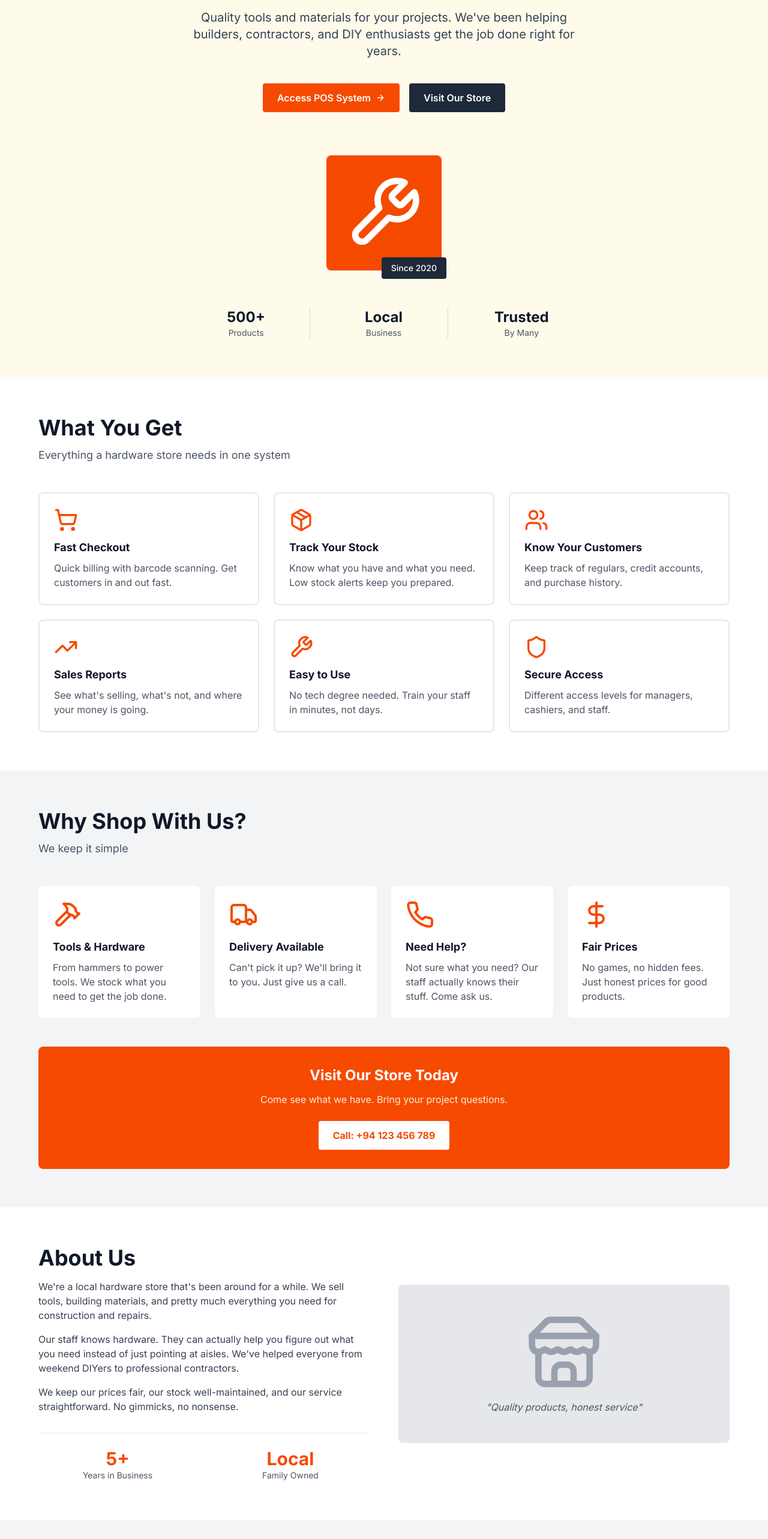
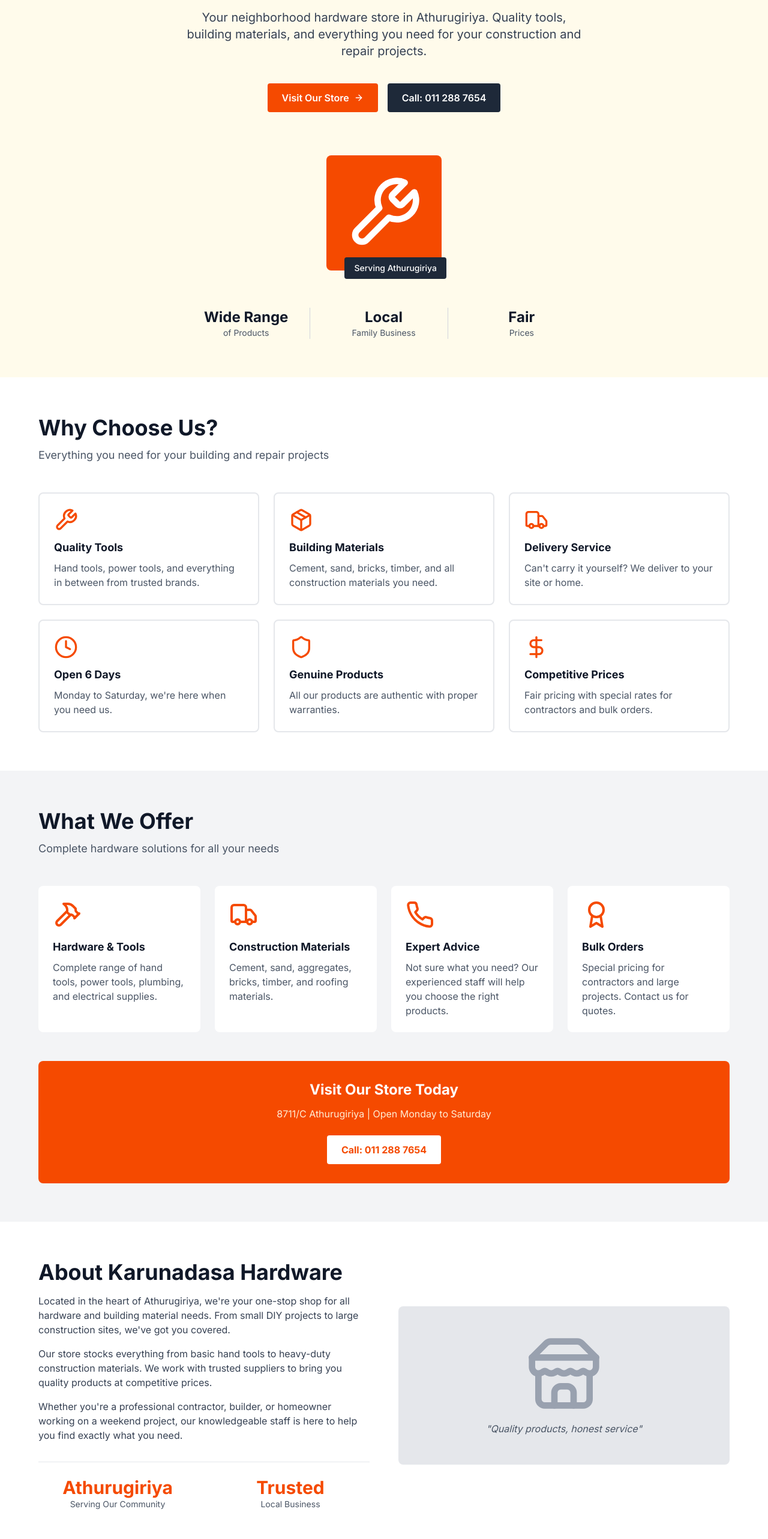
Before and after one commit to AdeepaK2/is_karunadasa_hardware, a Next.js app: page / in a window 1280 px wide. Shown: the part 180-2746 px from the top of the page at 60% size. Built offline with nearby package versions, Linux system fonts and the light colour scheme.

Commit message:
Refactor code structure for improved readability and maintainability

```diff
--- a/src/components/landing/About.tsx
+++ b/src/components/landing/About.tsx
@@ -9,33 +9,35 @@
         <div className="grid lg:grid-cols-2 gap-12 items-center">
           <div>
             <h2 className="text-3xl md:text-4xl font-bold text-gray-900 dark:text-white mb-4">
-              About Us
+              About Karunadasa Hardware
             </h2>
             <div className="space-y-4 text-gray-700 dark:text-gray-300">
               <p>
-                We're a local hardware store that's been around for a while. We sell tools,
-                building materials, and pretty much everything you need for construction and repairs.
+                Located in the heart of Athurugiriya, we're your one-stop shop for all hardware
+                and building material needs. From small DIY projects to large construction sites,
+                we've got you covered.
               </p>
               <p>
-                Our staff knows hardware. They can actually help you figure out what you need
-                instead of just pointing at aisles. We've helped everyone from weekend DIYers
-                to professional contractors.
+                Our store stocks everything from basic hand tools to heavy-duty construction
+                materials. We work with trusted suppliers to bring you quality products at
+                competitive prices.
               </p>
               <p>
-                We keep our prices fair, our stock well-maintained, and our service straightforward.
-                No gimmicks, no nonsense.
+                Whether you're a professional contractor, builder, or homeowner working on a
+                weekend project, our knowledgeable staff is here to help you find exactly
+                what you need.
               </p>
             </div>
 
             <div className="mt-8 pt-6 border-t border-gray-200 dark:border-gray-700">
               <div className="grid grid-cols-2 gap-6 text-center">
                 <div>
-                  <div className="text-3xl font-bold text-orange-600 dark:text-orange-500">5+</div>
-                  <div className="text-sm text-gray-600 dark:text-gray-400">Years in Business</div>
+                  <div className="text-3xl font-bold text-orange-600 dark:text-orange-500">Athurugiriya</div>
+                  <div className="text-sm text-gray-600 dark:text-gray-400">Serving Our Community</div>
                 </div>
                 <div>
-                  <div className="text-3xl font-bold text-orange-600 dark:text-orange-500">Local</div>
-                  <div className="text-sm text-gray-600 dark:text-gray-400">Family Owned</div>
+                  <div className="text-3xl font-bold text-orange-600 dark:text-orange-500">Trusted</div>
+                  <div className="text-sm text-gray-600 dark:text-gray-400">Local Business</div>
                 </div>
               </div>
             </div>
--- a/src/components/landing/Contact.tsx
+++ b/src/components/landing/Contact.tsx
@@ -38,8 +38,7 @@
                 <div>
                   <h3 className="font-bold text-gray-900 dark:text-white mb-1">Store Location</h3>
                   <p className="text-gray-600 dark:text-gray-400">
-                    123 Hardware Street<br />
-                    Building District, City 12345<br />
+                    8711/C Athurugiriya<br />
                     Sri Lanka
                   </p>
                 </div>
@@ -50,8 +49,7 @@
                 <div>
                   <h3 className="font-bold text-gray-900 dark:text-white mb-1">Call Us</h3>
                   <p className="text-gray-600 dark:text-gray-400">
-                    +94 123 456 789<br />
-                    +94 987 654 321
+                    011 288 7654
                   </p>
                 </div>
               </div>
--- a/src/components/landing/Features.tsx
+++ b/src/components/landing/Features.tsx
@@ -1,37 +1,37 @@
 'use client';
 
-import { ShoppingCart, Package, Users, TrendingUp, Wrench, Shield } from 'lucide-react';
+import { Wrench, Package, Truck, Shield, Clock, DollarSign } from 'lucide-react';
 
 const features = [
   {
-    icon: ShoppingCart,
-    title: 'Fast Checkout',
-    description: 'Quick billing with barcode scanning. Get customers in and out fast.',
+    icon: Wrench,
+    title: 'Quality Tools',
+    description: 'Hand tools, power tools, and everything in between from trusted brands.',
   },
   {
     icon: Package,
-    title: 'Track Your Stock',
-    description: 'Know what you have and what you need. Low stock alerts keep you prepared.',
+    title: 'Building Materials',
+    description: 'Cement, sand, bricks, timber, and all construction materials you need.',
   },
   {
-    icon: Users,
-    title: 'Know Your Customers',
-    description: 'Keep track of regulars, credit accounts, and purchase history.',
+    icon: Truck,
+    title: 'Delivery Service',
+    description: 'Can\'t carry it yourself? We deliver to your site or home.',
   },
   {
-    icon: TrendingUp,
-    title: 'Sales Reports',
-    description: 'See what\'s selling, what\'s not, and where your money is going.',
-  },
-  {
-    icon: Wrench,
-    title: 'Easy to Use',
-    description: 'No tech degree needed. Train your staff in minutes, not days.',
+    icon: Clock,
+    title: 'Open 6 Days',
+    description: 'Monday to Saturday, we\'re here when you need us.',
   },
   {
     icon: Shield,
-    title: 'Secure Access',
-    description: 'Different access levels for managers, cashiers, and staff.',
+    title: 'Genuine Products',
+    description: 'All our products are authentic with proper warranties.',
+  },
+  {
+    icon: DollarSign,
+    title: 'Competitive Prices',
+    description: 'Fair pricing with special rates for contractors and bulk orders.',
   },
 ];
 
@@ -41,10 +41,10 @@
       <div className="max-w-6xl mx-auto">
         <div className="mb-12">
           <h2 className="text-3xl md:text-4xl font-bold text-gray-900 dark:text-white mb-3">
-            What You Get
+            Why Choose Us?
           </h2>
           <p className="text-lg text-gray-600 dark:text-gray-300">
-            Everything a hardware store needs in one system
+            Everything you need for your building and repair projects
           </p>
         </div>
 
--- a/src/components/landing/Hero.tsx
+++ b/src/components/landing/Hero.tsx
@@ -13,23 +13,23 @@
           </h1>
 
           <p className="text-lg sm:text-xl text-gray-700 dark:text-gray-300 max-w-2xl mx-auto">
-            Quality tools and materials for your projects. We've been helping builders,
-            contractors, and DIY enthusiasts get the job done right for years.
+            Your neighborhood hardware store in Athurugiriya. Quality tools, building materials,
+            and everything you need for your construction and repair projects.
           </p>
 
           <div className="flex flex-col sm:flex-row gap-4 justify-center items-center pt-4">
-            <Link
-              href="/login"
+            <a
+              href="#contact"
               className="inline-flex items-center gap-2 px-6 py-3 bg-orange-600 hover:bg-orange-700 text-white font-semibold rounded transition-colors"
             >
-              Access POS System
+              Visit Our Store
               <ArrowRight className="w-4 h-4" />
-            </Link>
+            </a>
             <a
-              href="#contact"
+              href="tel:0112887654"
               className="inline-flex items-center gap-2 px-6 py-3 bg-gray-800 hover:bg-gray-700 dark:bg-gray-700 dark:hover:bg-gray-600 text-white font-semibold rounded transition-colors"
             >
-              Visit Our Store
+              Call: 011 288 7654
             </a>
           </div>
 
@@ -40,7 +40,7 @@
                 <Wrench className="w-32 h-32 text-white" />
               </div>
               <div className="absolute -bottom-2 -right-2 bg-gray-800 text-white px-4 py-2 rounded text-sm font-medium">
-                Since 2020
+                Serving Athurugiriya
               </div>
             </div>
           </div>
@@ -48,16 +48,16 @@
           {/* Simple stats */}
           <div className="grid grid-cols-3 gap-4 max-w-2xl mx-auto pt-8 text-center">
             <div className="border-r border-gray-300 dark:border-gray-700">
-              <div className="text-2xl font-bold text-gray-900 dark:text-white">500+</div>
-              <div className="text-sm text-gray-600 dark:text-gray-400">Products</div>
+              <div className="text-2xl font-bold text-gray-900 dark:text-white">Wide Range</div>
+              <div className="text-sm text-gray-600 dark:text-gray-400">of Products</div>
             </div>
             <div className="border-r border-gray-300 dark:border-gray-700">
               <div className="text-2xl font-bold text-gray-900 dark:text-white">Local</div>
-              <div className="text-sm text-gray-600 dark:text-gray-400">Business</div>
+              <div className="text-sm text-gray-600 dark:text-gray-400">Family Business</div>
             </div>
             <div>
-              <div className="text-2xl font-bold text-gray-900 dark:text-white">Trusted</div>
-              <div className="text-sm text-gray-600 dark:text-gray-400">By Many</div>
+              <div className="text-2xl font-bold text-gray-900 dark:text-white">Fair</div>
+              <div className="text-sm text-gray-600 dark:text-gray-400">Prices</div>
             </div>
           </div>
         </div>
--- a/src/components/landing/Services.tsx
+++ b/src/components/landing/Services.tsx
@@ -1,27 +1,27 @@
 'use client';
 
-import { Hammer, Truck, Phone, DollarSign } from 'lucide-react';
+import { Hammer, Truck, Phone, Award } from 'lucide-react';
 
 const services = [
   {
     icon: Hammer,
-    title: 'Tools & Hardware',
-    description: 'From hammers to power tools. We stock what you need to get the job done.',
+    title: 'Hardware & Tools',
+    description: 'Complete range of hand tools, power tools, plumbing, and electrical supplies.',
   },
   {
     icon: Truck,
-    title: 'Delivery Available',
-    description: 'Can\'t pick it up? We\'ll bring it to you. Just give us a call.',
+    title: 'Construction Materials',
+    description: 'Cement, sand, aggregates, bricks, timber, and roofing materials.',
   },
   {
     icon: Phone,
-    title: 'Need Help?',
-    description: 'Not sure what you need? Our staff actually knows their stuff. Come ask us.',
+    title: 'Expert Advice',
+    description: 'Not sure what you need? Our experienced staff will help you choose the right products.',
   },
   {
-    icon: DollarSign,
-    title: 'Fair Prices',
-    description: 'No games, no hidden fees. Just honest prices for good products.',
+    icon: Award,
+    title: 'Bulk Orders',
+    description: 'Special pricing for contractors and large projects. Contact us for quotes.',
   },
 ];
 
@@ -31,10 +31,10 @@
       <div className="max-w-6xl mx-auto">
         <div className="mb-12">
           <h2 className="text-3xl md:text-4xl font-bold text-gray-900 dark:text-white mb-3">
-            Why Shop With Us?
+            What We Offer
           </h2>
           <p className="text-lg text-gray-600 dark:text-gray-300">
-            We keep it simple
+            Complete hardware solutions for all your needs
           </p>
         </div>
 
@@ -64,13 +64,13 @@
             Visit Our Store Today
           </h3>
           <p className="text-orange-100 mb-6">
-            Come see what we have. Bring your project questions.
+            8711/C Athurugiriya | Open Monday to Saturday
           </p>
           <a
-            href="tel:+94123456789"
+            href="tel:0112887654"
             className="inline-block px-6 py-3 bg-white text-orange-600 font-bold rounded hover:bg-gray-100 transition-colors"
           >
-            Call: +94 123 456 789
+            Call: 011 288 7654
           </a>
         </div>
       </div>
```
Also changed, not shown: public/hw_logo.png (added).
